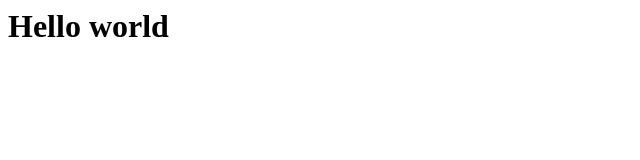
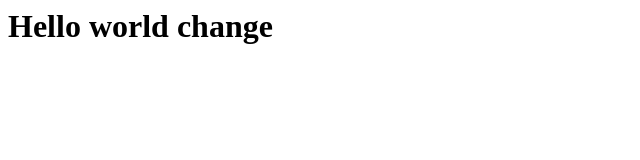
Before and after one commit to pinnapureddyraghuram/firstgitrepo, a plain HTML site: page index.html in a window 1280 px wide. Shown: the whole page, without its empty margins (0-640 px from the left). Drawn offline with Linux system fonts and the light colour scheme.

Commit message:
second change

```diff
--- a/index.html
+++ b/index.html
@@ -1,5 +1,5 @@
 <html>
 	<body>
-		<h1>Hello world</h1>
+		<h1>Hello world change</h1>
 	</body>
 </html>
```
